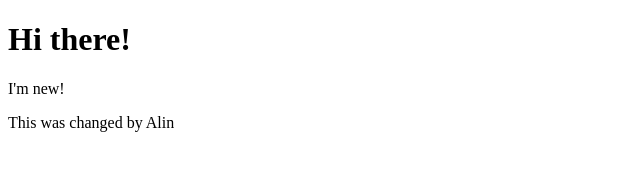
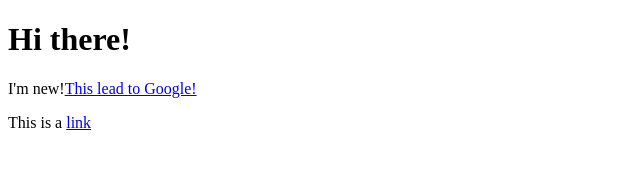
Before and after one commit to triffalin/advancedjavascript, a plain HTML site: page index.html in a window 1280 px wide. Shown: the whole page, without its empty margins (0-640 px from the left). Drawn offline with Linux system fonts and the light colour scheme.

Commit message:
inserted new html element via js

```diff
--- a/app.js
+++ b/app.js
@@ -15,3 +15,15 @@ anchorElement.href = 'https://academind.com';
 // document.getElementsByClassName('some-css-class')- Selects all HTML elements that have the provided CSS class
 
 // document.getElementsByTagName('tag') - Selects all HTML elements that are of the provided HTML tag type
+
+// ADD AN ELEMENT
+// 1. Create the new element
+let newAnchorElement = document.createElement('a');
+newAnchorElement.href = 'https://google.com';
+newAnchorElement.textContent = 'This lead to Google!';
+
+// 2. Get access to the parent element that should hold the new element
+let firstParagraph = document.querySelector('p');
+
+// 3. Insert the new element into the parent element content
+firstParagraph.append(newAnchorElement);
--- a/index.html
+++ b/index.html
@@ -5,8 +5,8 @@
     <meta charset="UTF-8">
     <meta name="viewport" content="width=device-width, initial-scale=1.0">
     <title>Advanced JavaScript</title>
-    <!-- <script src="app.js" defer></script> -->
-    <script src="exercise.js" defer></script>
+    <script src="app.js" defer></script>
+    <!-- <script src="exercise.js" defer></script> -->
 </head>
 
 <body>
```
